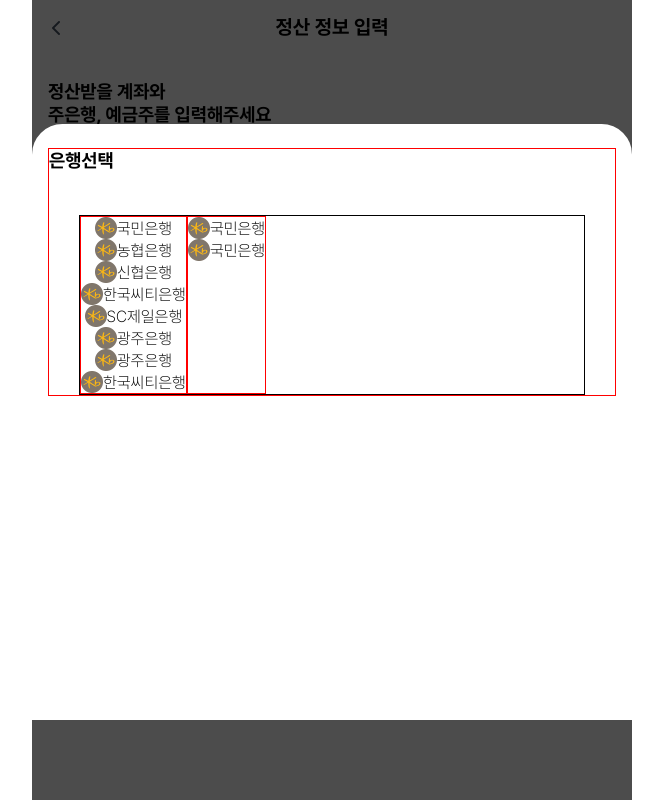
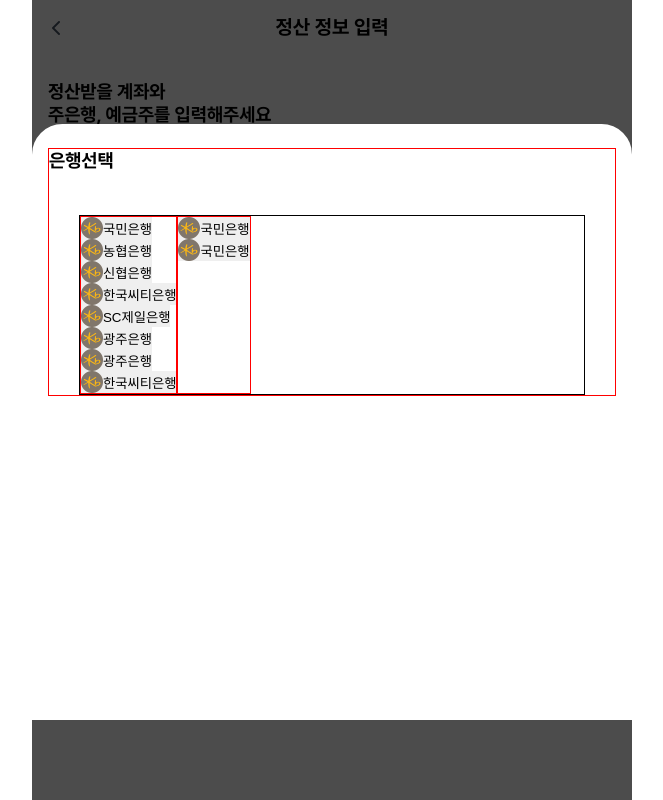
Before and after one commit to WE-ARE-RACCOONS/postgraduate-front, a Next.js app: page /senior/account in a window 1280 px wide. Both pictures are taken after a click on the button "은행을 선택해주세요.". Shown: the whole page, without its empty margins (308-971 px from the left). Built offline with nearby package versions, Linux system fonts and the light colour scheme.

Commit message:
RAC-279 feat: 은행 선택 상태관리 연결 성공

```diff
--- a/src/app/senior/account/page.tsx
+++ b/src/app/senior/account/page.tsx
@@ -12,13 +12,15 @@ import useModal from '@/hooks/useModal';
 import { ModalType } from '@/types/modal/riseUp';
 import RiseUpModal from '@/components/Modal/RiseUpModal';
 import { createPortal } from 'react-dom';
+import { useAtomValue } from 'jotai';
+import { bankNameAtom } from '@/stores/bankName';
 function AccountPage() {
   const router = useRouter();
   const { modal, modalHandler, portalElement } = useModal('senior-info-portal');
   const [modalType, setModalType] = useState<ModalType>('bank');
   const [flag, setFlag] = useState(false);
   const [accountNumber, setAccountNumber] = useState('');
-  const [bank, setBank] = useState('');
+  const bank = useAtomValue(bankNameAtom)
   const [accountHolder, setAccountHolder] = useState('');
   const [data, setData] = useState('');
   const { getAccessToken } = useAuth();
--- a/src/components/SingleForm/BankForm/BankForm.styled.ts
+++ b/src/components/SingleForm/BankForm/BankForm.styled.ts
@@ -15,7 +15,8 @@ border: 1px solid red;
 export const BankLeft = styled.div`
 border: 1px solid red;
 `
-export const BankColumn = styled.div`
+export const BankColumn = styled.button`
+border: none;
 display: flex;
 justify-content: center;
 text-align: center;
--- a/src/components/SingleForm/BankForm/BankForm.tsx
+++ b/src/components/SingleForm/BankForm/BankForm.tsx
@@ -5,13 +5,22 @@ import {BankContent,BankBox,
     BankRight,BankLeft,
     BankColumn} from './BankForm.styled'
 import { BANK_NAME } from '@/constants/bank/bank'
+import { useAtom } from 'jotai'
+import { bankNameAtom } from '@/stores/bankName'
 function BankForm({ clickHandler }: { clickHandler: () => void }) {
+    const [bank , setBank] = useAtom(bankNameAtom);
+
+    const handleClick=(selectedBank: string)=>{
+    setBank(selectedBank);
+    console.log(selectedBank)
+    clickHandler();
+    }
   return (
     <BankContent>
       <h3>은행선택</h3>
       <BankBox>
         <BankLeft>
-            <BankColumn>
+            <BankColumn onClick={() => handleClick(BANK_NAME.k)}>
                 <Image
                 src={kbank}
                 alt='국민은행'
@@ -20,7 +29,7 @@ function BankForm({ clickHandler }: { clickHandler: () => void }) {
                 />
                 {BANK_NAME.k}
             </BankColumn>
-            <BankColumn>
+            <BankColumn onClick={() => handleClick(BANK_NAME.n)}>
                 <Image
                 src={kbank}
                 alt='국민은행'
--- /dev/null
+++ b/src/stores/bankName.ts
@@ -0,0 +1,2 @@
+import { atom } from 'jotai';
+export const bankNameAtom = atom<string>('');
```
